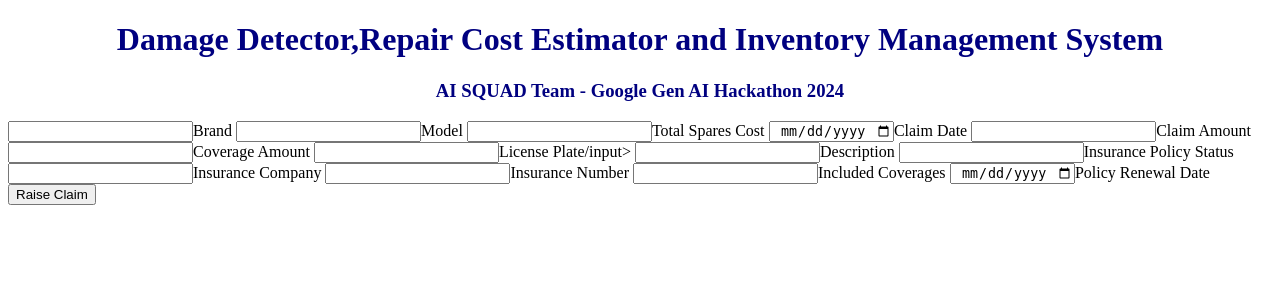
After one commit to maitrimshah/ai-squad, a Flask app: template templates/raiseClaim.html in a window 1280 px wide. The commit adds this page. Shown: the top 300 px of the page. Run offline with Flask 2, Linux system fonts and the light colour scheme; the template is opened without the code that fills it, so the values that code supplies are empty.

Commit message:
raise/submit claim changes

```diff
--- a/main.py
+++ b/main.py
@@ -52,10 +52,5 @@
 
     return render_template('home.html',vehicleDetails=vehicleDetails)
 
-@app.route("/raiseClaim",methods=["POST"])
-def raiseClaim():
-    totalSparesCost = request.form.get('totalSparesCost')
-    return render_template('raiseClaim.html',totalSparesCost=totalSparesCost)
-
 if __name__ == "__main__":
     app.run(host="127.0.0.1", port=8080, debug=True)
--- a/templates/models.html
+++ b/templates/models.html
@@ -52,10 +52,13 @@
          </tr>
          {% endfor %}
          <tr>
-            <td style="text-align: center;"> {{ spare_part.totalSparesCost}}</td>
+            <td style="text-align: center;" id="totalSparesCost"> {{ spare_part.totalSparesCost}}</td>
          </tr>
       </table>
       <input type="submit" value="Raise Claim" />
+
+      <h5 style="color: navy;text-align:center;"> {{ msg }} </h5>
+
    </form>
 </body>
 </html>
--- /dev/null
+++ b/templates/raiseClaim.html
@@ -0,0 +1,25 @@
+<!DOCTYPE html>
+<html>
+<body>
+   <form enctype="multipart/form-data" action="/submitClaim" method="POST">
+        <h1 style="color: navy;text-align:center;">Damage Detector,Repair Cost Estimator and Inventory Management System</h1>
+        <h3 style="color: navy;text-align:center;">AI SQUAD Team - Google Gen AI Hackathon 2024 </h3>
+
+        <input type=text style="text-align:center;" id="brand" readonly>Brand</input>
+        <input type=text style="text-align:center;" id="model" readonly>Model</input>
+        <input type=text style="text-align:center;" id="totalSparesCost" readonly>Total Spares Cost</input>
+        <input type=date style="text-align:center;" id="claimDate">Claim Date</input>
+        <input type=text style="text-align:center;" id="claimAmount">Claim Amount</input>
+        <input type=text style="text-align:center;" id="coverageAmount">Coverage Amount</input>
+        <input type=text style="text-align:center;" id="licensePlate">License Plate/input>
+        <input type=text style="text-align:center;" id="description">Description</input>
+        <input type=text style="text-align:center;" id="insurancePolicyStatus">Insurance Policy Status</input>
+        <input type=text style="text-align:center;" id="insuranceCompany">Insurance Company</input>
+        <input type=text style="text-align:center;" id="insuranceNumber">Insurance Number</input>
+        <input type=text style="text-align:center;" id="includedCoverages">Included Coverages</input>
+        <input type=date style="text-align:center;" id="policyRenewalStatus">Policy Renewal Date</input>
+
+        <input type="submit" value="Raise Claim" />
+   </form>
+</body>
+</html>
```
Also changed, not shown: service/insuranceService.py (+19 -12 lines).
